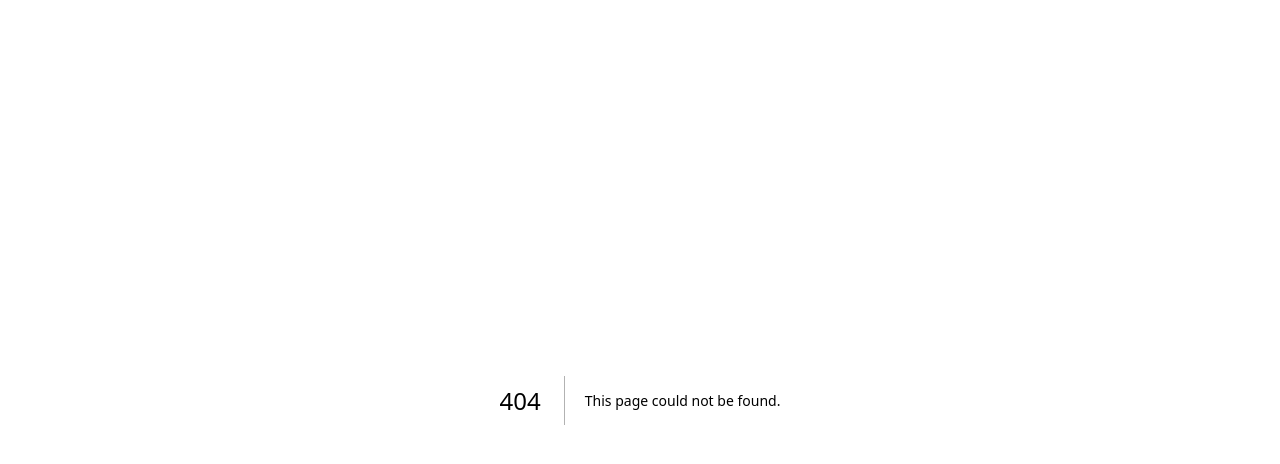
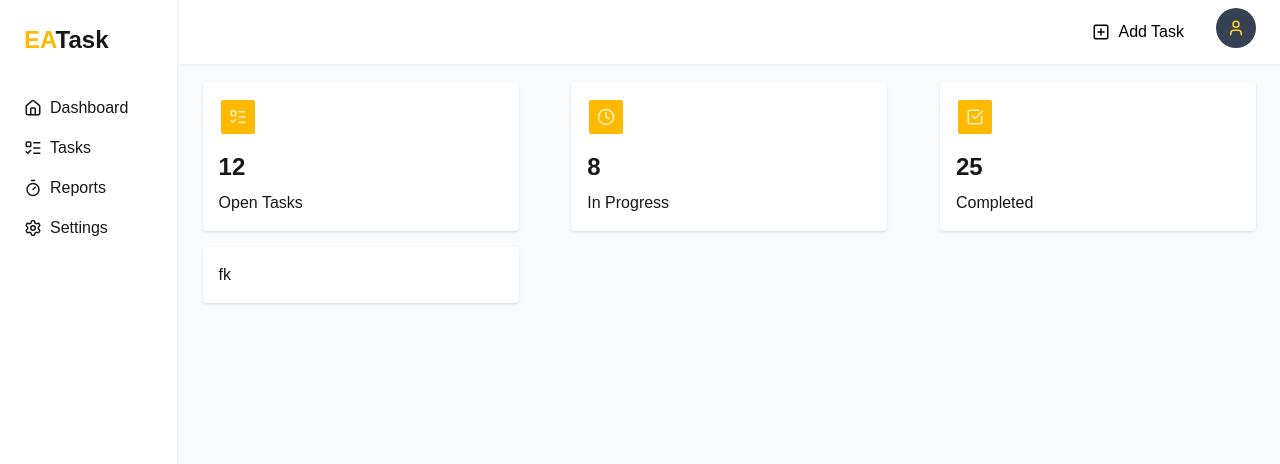
Before and after one commit to EdmilsonEdstar/EA-Task, a Next.js app: page /Dashboard in a window 1280 px wide. Before the commit this address had no page. Shown: the top 464 px of the page. Built offline with nearby package versions, Linux system fonts and the light colour scheme.

Commit message:
feat: implement dashboardcard component

```diff
--- /dev/null
+++ b/app/Dashboard/page.tsx
@@ -0,0 +1,14 @@
+import SideBarLeft from "@/components/layout/SideBarLeft";
+import SideBarRight from "@/components/layout/SideBarRight";
+import Link from "next/link";
+
+export default function Dashboard() {
+  return (
+    <>
+        <div className="flex flex-row">
+           <SideBarLeft/>
+           <SideBarRight/>
+        </div>
+    </>
+  );
+}
--- /dev/null
+++ b/components/layout/SideBarLeft.tsx
@@ -0,0 +1,21 @@
+
+import { Home, ListTodo, Settings, Timer } from "lucide-react";
+import Link from "next/link";
+
+export default function SideBarLeft() {
+  return (
+    <>
+        <div className="lg:h-[100vh] lg:w-[15%] px-6 pt-6  bg-white border-r-2 border-gray-100">
+          <div className="mb-10">
+              <h1 className="text-2xl font-bold"><span className="text-amber-400">EA</span>Task</h1>
+          </div>
+          <ul className="flex flex-col justify-center space-y-4">
+              <li className="flex items-center gap-2"><Home size={18} /> Dashboard</li>
+              <li className="flex items-center gap-2"><ListTodo size={18} /> Tasks</li>
+              <li className="flex items-center gap-2"><Timer size={18} /> Reports</li>
+              <li className="flex items-center gap-2"><Settings size={18} /> Settings</li>
+          </ul>
+        </div>
+    </>
+  );
+}
--- /dev/null
+++ b/components/layout/SideBarRight.tsx
@@ -0,0 +1,26 @@
+import { CheckSquare, Clock, ListTodo, PlusSquare, User} from "lucide-react";
+import Link from "next/link";
+import DashboardCard from "../modules/dashboard/DashboardCard";
+import DashboardTable from "../modules/dashboard/Table";
+
+export default function SideBarRight() {
+  return (
+    <>
+        <div className="lg:h-[100vh] lg:w-[95%] bg-gray-50 space-y-4">
+              <div className="bg-white py-2 flex gap-2 justify-end pr-6 border-b-2 border-gray-100">
+                  <button type="button" aria-label="User profile" className="flex flex-row justify-center items-center gap-2  text-black px-6 py-3 rounded-sm"><PlusSquare size={18} />Add Task</button>
+                  <button type="button" aria-label="User profile" className="w-10 h-10 flex items-center justify-center bg-gray-700 hover:bg-gray-600 text-amber-300 rounded-full transition"><User size={18} /></button>
+              </div>
+              <div className="flex flex-row justify-between px-6">
+                  <DashboardCard icon={<ListTodo size={18} />} qty="12" desc="Open Tasks" />
+                  <DashboardCard icon={<Clock size={18} />} qty="8" desc="In Progress" />
+                  <DashboardCard icon={<CheckSquare size={18} />} qty="25" desc="Completed" />
+              </div>
+
+              <div className="justify-center px-6">
+                  <DashboardTable />
+              </div>
+        </div>
+    </>
+  );
+}
--- /dev/null
+++ b/components/modules/dashboard/DashboardCard.tsx
@@ -0,0 +1,19 @@
+import Link from "next/link";
+
+type PropsDashboardCard = {
+    icon: React.ReactNode
+    qty: string
+    desc: string
+}
+
+export default function DashboardCard(props:PropsDashboardCard) {
+  return (
+    <>
+        <div className="w-[30%] bg-white shadow p-4 space-y-2 rounded-sm">
+            <p className="bg-amber-400 inline-block p-2 rounded-sm text-amber-100  border border-2 border-white">{props.icon}</p>
+            <h1 className="font-bold text-2xl">{props.qty}</h1>
+            <p>{props.desc}</p>
+        </div>
+    </>
+  );
+}
--- /dev/null
+++ b/components/modules/dashboard/Table.tsx
@@ -0,0 +1,11 @@
+import Link from "next/link";
+
+export default function DashboardTable() {
+  return (
+    <>
+        <div className="w-[30%] bg-white shadow p-4 space-y-2 rounded-sm">
+            fk
+        </div>
+    </>
+  );
+}
```
Also changed, not shown: components/layout/Navbar.tsx (deleted).
